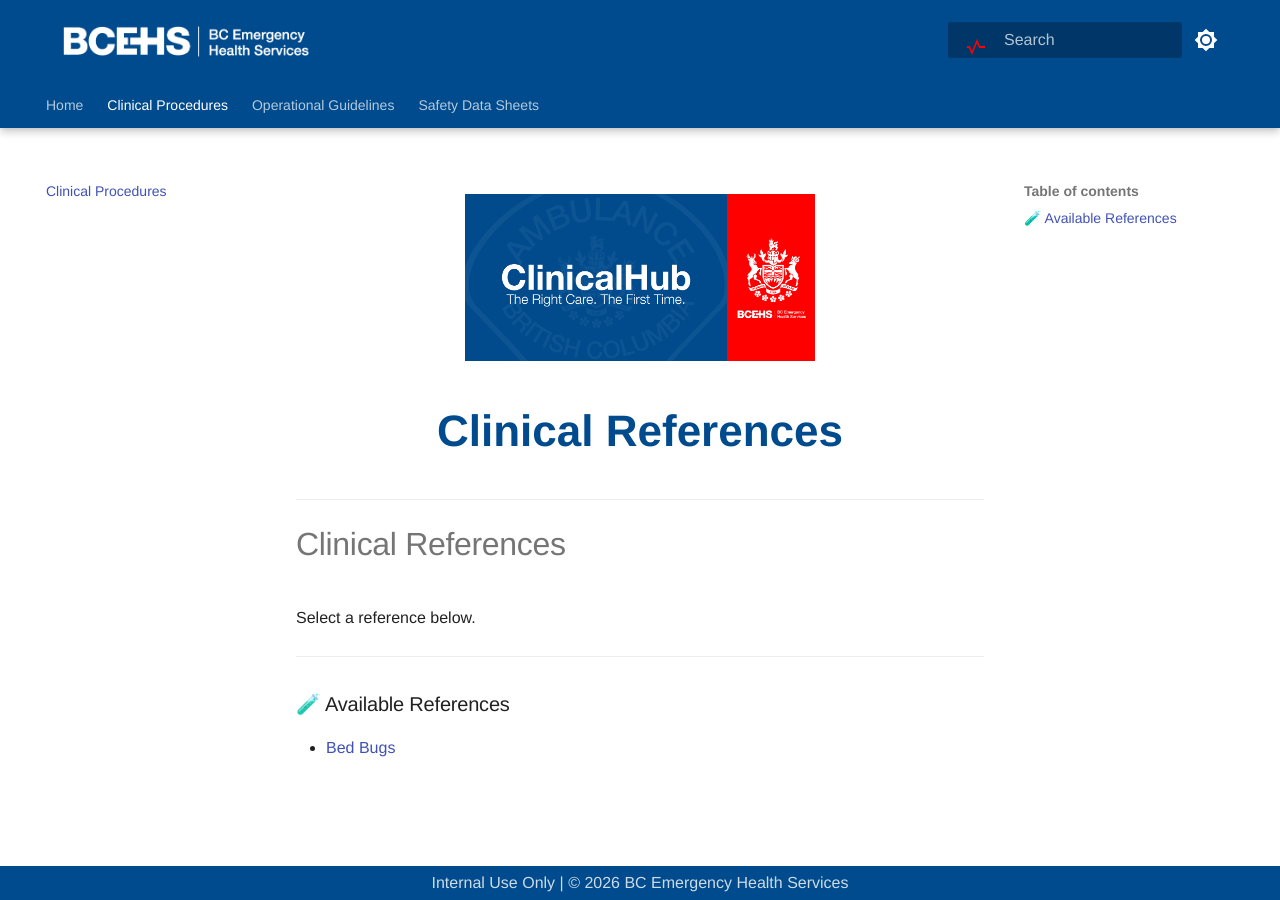
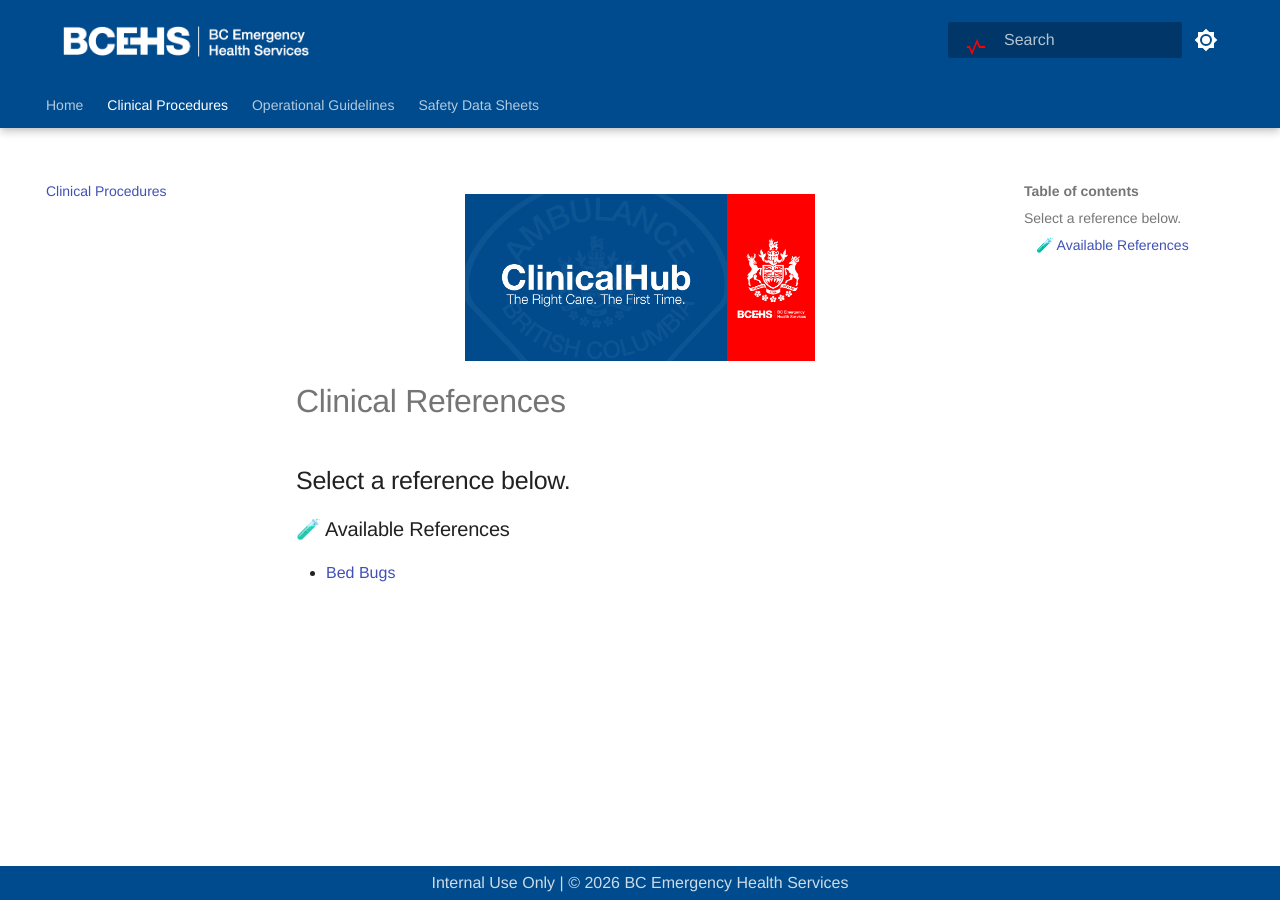
Before and after one commit to bcehsclinicalhub/TangoBot, an MkDocs documentation site: the page built from docs/clinical/index.md, in a window 1280 px wide. Built offline with MkDocs 1.6.1 and Material for MkDocs 9.7.7, drawn with Linux system fonts in a browser that asks for light colours.

Commit message:
Update Rescource landing page

```diff
--- a/docs/clinical/index.md
+++ b/docs/clinical/index.md
@@ -2,14 +2,9 @@
   <img src="../assets/hublogo.png" class="hero-logo" />
 </p>
 
-<div class="hero-container">
-  <p class="hero-title">Clinical References</p>
-</div>
+# Clinical References
+Select a reference below.
 ---
 
-# Clinical References
-Select a reference below.
-
----
 ### 🧪 Available References
 * [Bed Bugs](bed-bugs-procedure.md)
```
Also changed, not shown: docs/index.md (+1 -1 lines).
